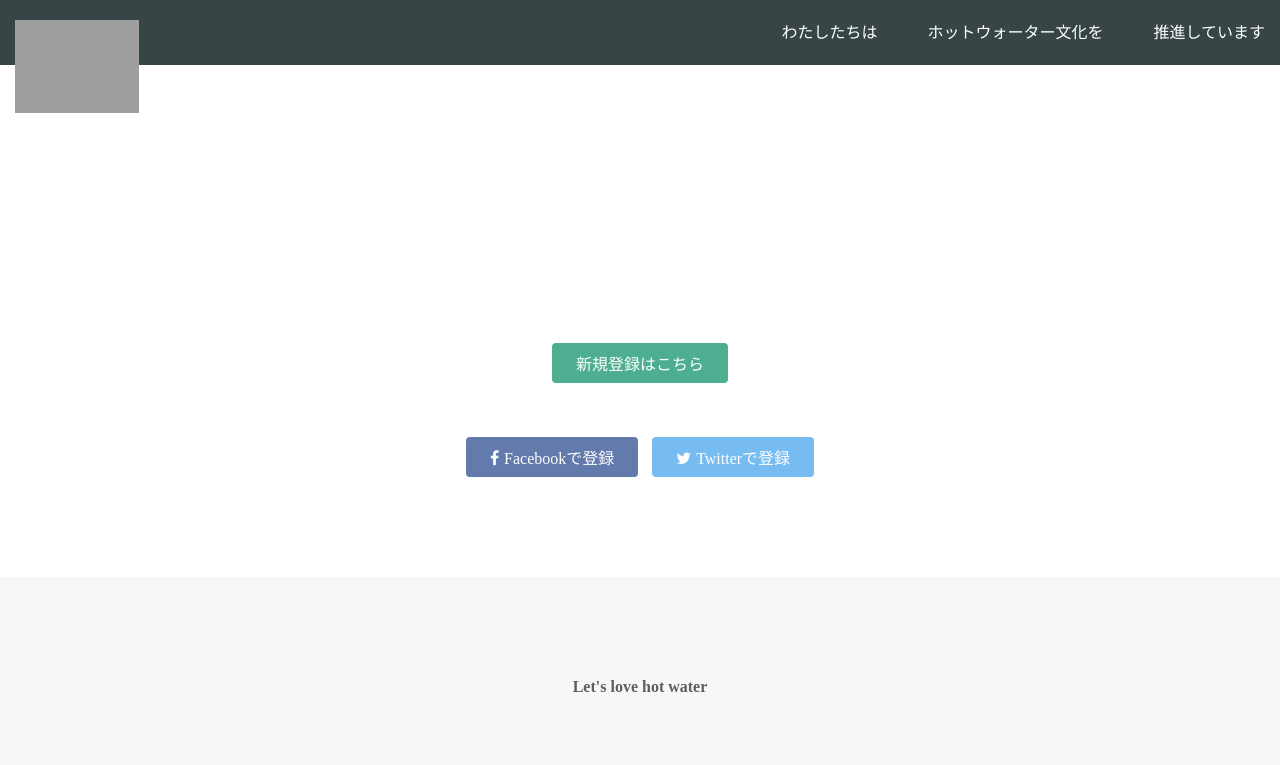
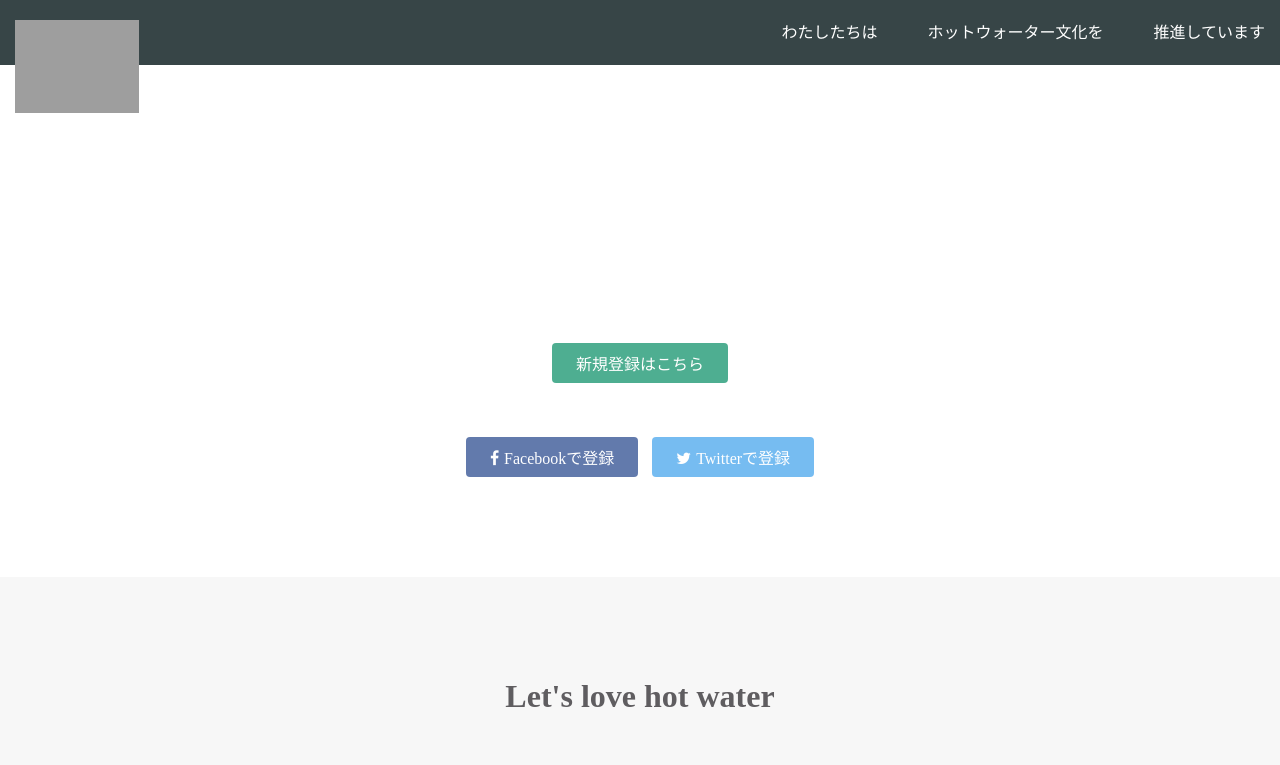
Before and after one commit to tarowo2018/tarowo2018.github.io, a plain HTML site: page index.html in a window 1280 px wide. Shown: the top 765 px of the page. Drawn offline with Linux system fonts and the light colour scheme; grey boxes are pictures that could not be loaded.

Commit message:
Update index.html

```diff
--- a/index.html
+++ b/index.html
@@ -36,7 +36,7 @@
   <div class="lesson-wrapper">
     <div class="container">
       <div class="heading">
-        <h4>Let's love hot water</h4>
+        <h1>Let's love hot water</h1>
       </div>
       <div class="lessons">
         <div class="lesson">
```
